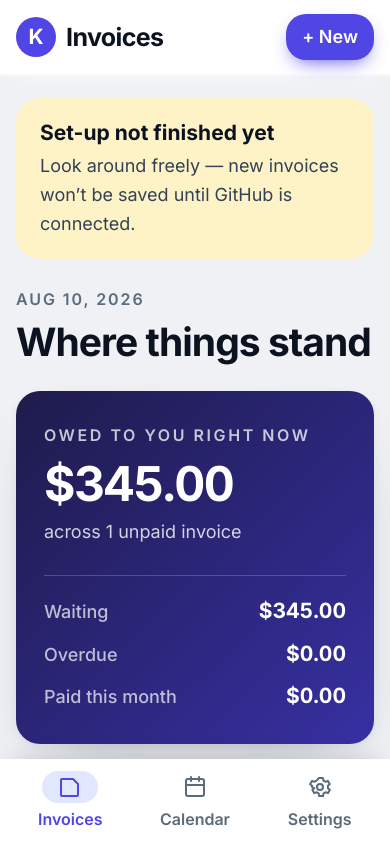
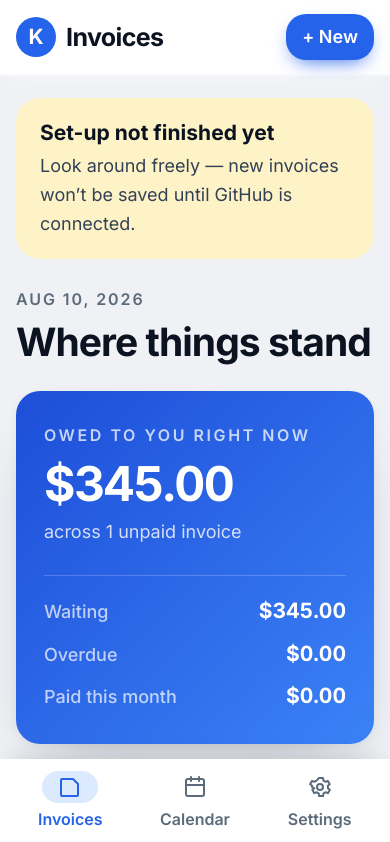
Before and after one commit to SacredRebel/invoice-template, a Next.js app: page / in a window 390 px wide. Shown: the top 842 px of the page. Built offline with nearby package versions, Linux system fonts and the light colour scheme.

Commit message:
redesign: reference-style blue header, working mobile calendar, search

```diff
--- a/tailwind.config.ts
+++ b/tailwind.config.ts
@@ -17,11 +17,11 @@ const config: Config = {
         paper:  "#EFF1F5",   // page background — soft, not stark white
         card:   "#FFFFFF",
         line:   "#CBD5E1",   // borders — visible but not heavy
-        brand:  "#4F46E5",   // PRIMARY — indigo. White on it passes AA / AAA-large
-        brand2: "#4338CA",   // hover / pressed
-        tint:   "#E0E7FF",   // pale brand fill
-        forest: "#1E1B4B",   // deep hero surface — white on it is 15:1
-        forest2:"#3730A3",   // lighter end of the hero gradient
+        brand:  "#2563EB",   // PRIMARY — the blue from the reference app
+        brand2: "#1D4ED8",   // hover / pressed
+        tint:   "#DBEAFE",   // pale brand fill
+        forest: "#1D4ED8",   // hero surface — white on it passes AA
+        forest2:"#3B82F6",   // lighter end of the hero gradient
         green:  "#067647",   // PAID only. Nothing else is green.
         green2: "#055C38",
         mint:   "#D1FAE5",   // pale green fill — paid
@@ -54,7 +54,7 @@ const config: Config = {
       boxShadow: {
         card:  "0 1px 2px rgba(11,18,32,.04), 0 8px 24px -12px rgba(11,18,32,.10)",
         lift:  "0 2px 8px rgba(11,18,32,.05), 0 32px 64px -32px rgba(11,18,32,.28)",
-        brand: "0 8px 20px -8px rgba(79,70,229,.45)",
+        brand: "0 8px 20px -8px rgba(37,99,235,.45)",
         green: "0 8px 20px -8px rgba(6,118,71,.40)",
         panel: "0 1px 2px rgba(11,18,32,.04), 0 8px 24px -12px rgba(11,18,32,.10)",
       },
```
